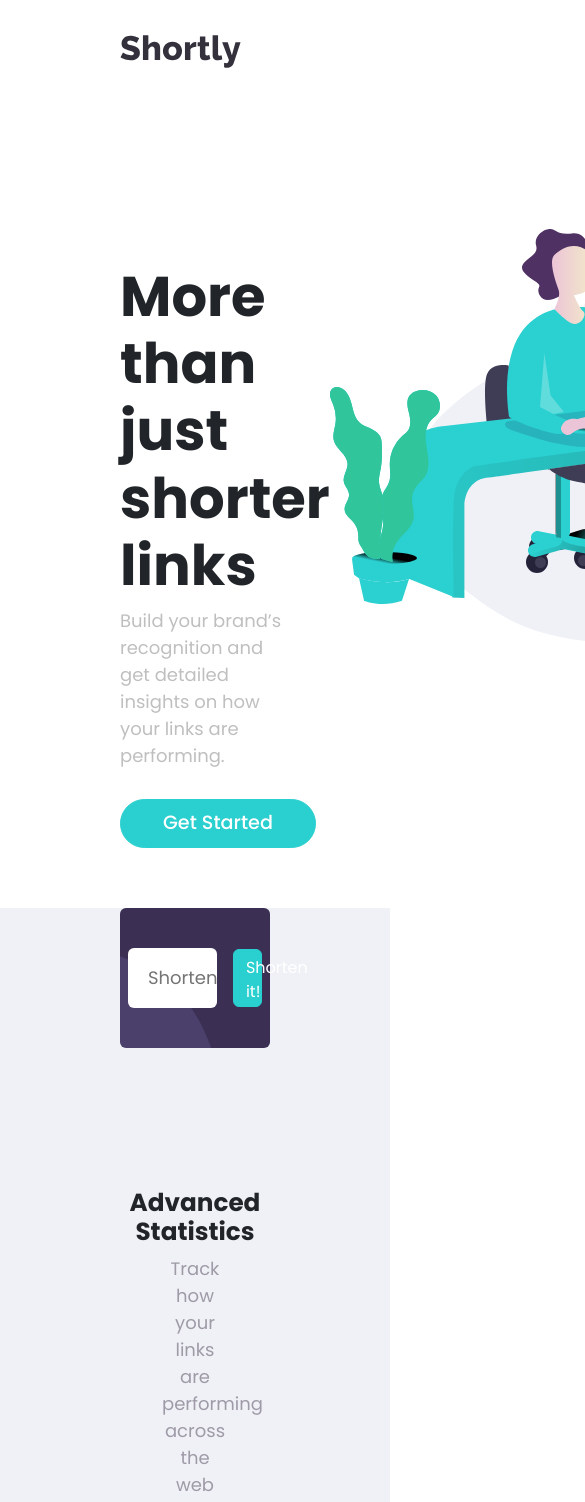
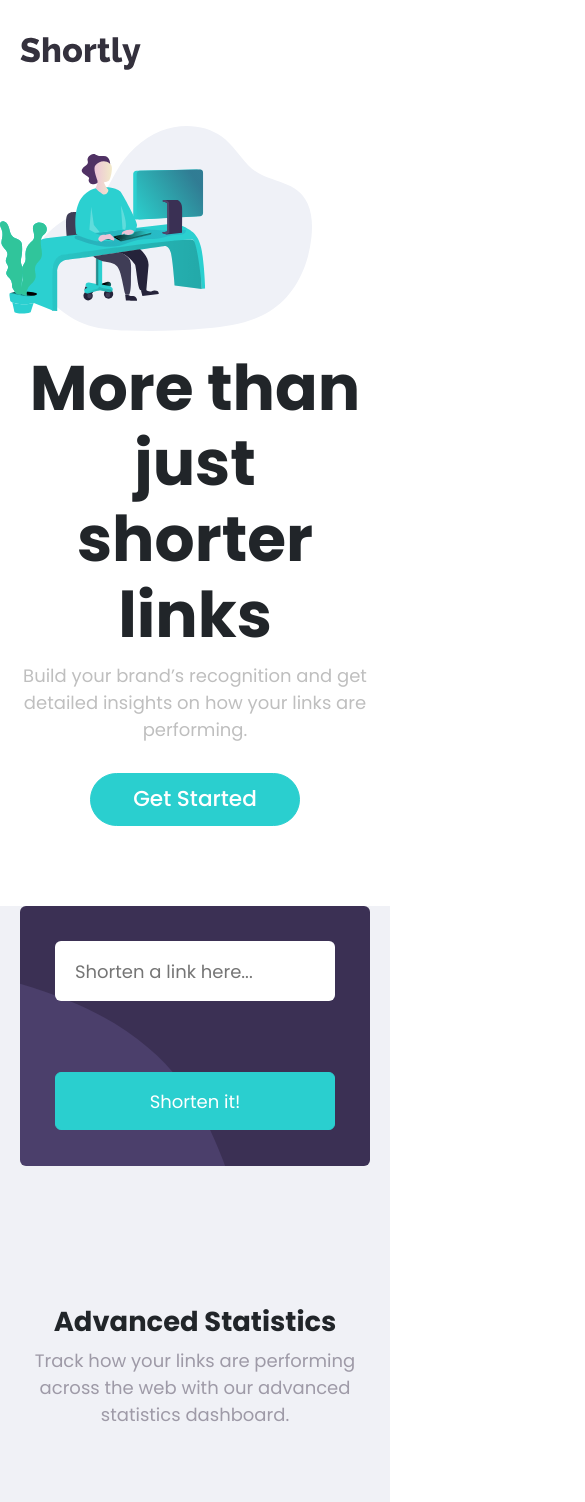
Before and after one commit to MrBeamer/shortly, a React (Create React App) app: page / in a window 390 px wide. Shown: the top 1502 px of the page, 585 px wide, since content can reach past the window. Built offline with nearby package versions, Linux system fonts and the light colour scheme.

Commit message:
added media queries

```diff
--- a/src/App.jsx
+++ b/src/App.jsx
@@ -10,12 +10,6 @@ import Footer from "./components/Footer";
 
 function App() {
   const [linkArr, setLinkArr] = useState([]);
-  console.log(linkArr);
-  // function addShortenLink(event) {
-  //   setLinkArr((prevLinkArr) => [...prevLinkArr, link]);
-  //   setLink("");
-  //   event.preventDefault();
-  // }
 
   return (
     <div>
--- a/src/components/CreateShortenLink.jsx
+++ b/src/components/CreateShortenLink.jsx
@@ -11,7 +11,6 @@ export default function CreateShortenLink(props) {
 
   function handleChange(event) {
     const userInput = event.target.value;
-    console.log(userInput);
     setEnteredUrl(userInput);
   }
 
--- a/src/style.css
+++ b/src/style.css
@@ -321,7 +321,8 @@ body {
   background-repeat: repeat;
   background-size: cover;
   background-position: center;
-  height: 240px;
+  height: auto;
+  padding: 50px 0;
   text-align: center;
 }
 
@@ -329,7 +330,6 @@ body {
   font-size: 2.5rem;
   color: var(--white);
   font-weight: 700;
-  padding-top: 50px;
   margin-bottom: 28px;
 }
 
@@ -338,7 +338,7 @@ body {
 footer {
   display: grid;
   grid-template-columns: 20% 20% 20% 20% 20%;
-  height: 350px;
+  height: auto;
   background-color: var(--dark-violet);
   padding: 60px 120px;
 }
@@ -375,3 +375,118 @@ footer {
   color: var(--primary);
   cursor: pointer;
 }
+
+/* Media Queries */
+@media only screen and (max-width: 935px) {
+  :root {
+    font-size: 18px;
+  }
+
+  .navbar {
+    padding: 30px 20px 0px 20px;
+  }
+
+  .header {
+    display: grid;
+    grid-template-columns: 1fr;
+    justify-content: center;
+    align-content: center;
+    align-items: center;
+    text-align: center;
+  }
+
+  .header__image {
+    grid-row: 1;
+    width: 80%;
+  }
+
+  .header__content {
+    margin: 20px 0;
+    padding: 0 20px;
+  }
+
+  .header__text {
+    width: 100%;
+  }
+
+  .shorten__form {
+    grid-template-columns: 1fr;
+    height: 260px;
+    margin: 60px 20px;
+    margin-bottom: 22px;
+  }
+
+  .shorten__input {
+    grid-row: 1;
+    width: 80%;
+  }
+  .shorten__button {
+    grid-column: 1;
+    grid-row: 2;
+    width: 80%;
+  }
+
+  .link__box {
+    grid-auto-columns: 1fr;
+    margin: 0 20px;
+  }
+
+  .link__text--initial {
+    grid-column: 1;
+    grid-row: 1;
+    margin: 0;
+    margin-left: 20 px;
+    border-bottom: 2px solid var(--grey);
+  }
+
+  .link__text--shorten {
+    grid-column: 1;
+    justify-self: center;
+    grid-row: 2;
+  }
+
+  .link__button {
+    grid-column: 1;
+    grid-row: 3;
+  }
+
+  .statistic {
+    margin: 140px 20px 0 20px;
+  }
+
+  .statistic__content {
+    width: 100%;
+  }
+
+  .card__container {
+    grid-template-columns: 1fr;
+    justify-content: center;
+    align-content: center;
+    margin: 100px 20px;
+  }
+  .card__box {
+    width: 100%;
+  }
+
+  .line {
+    display: none;
+  }
+
+  footer {
+    grid-template-columns: 1fr;
+    justify-items: center;
+  }
+
+  .filter-svg {
+    margin-bottom: 60px;
+    text-align: center;
+  }
+
+  .footer__links {
+    text-align: center;
+    padding-left: 0;
+    margin-bottom: 40px;
+  }
+}
+
+/* 433 */
```
